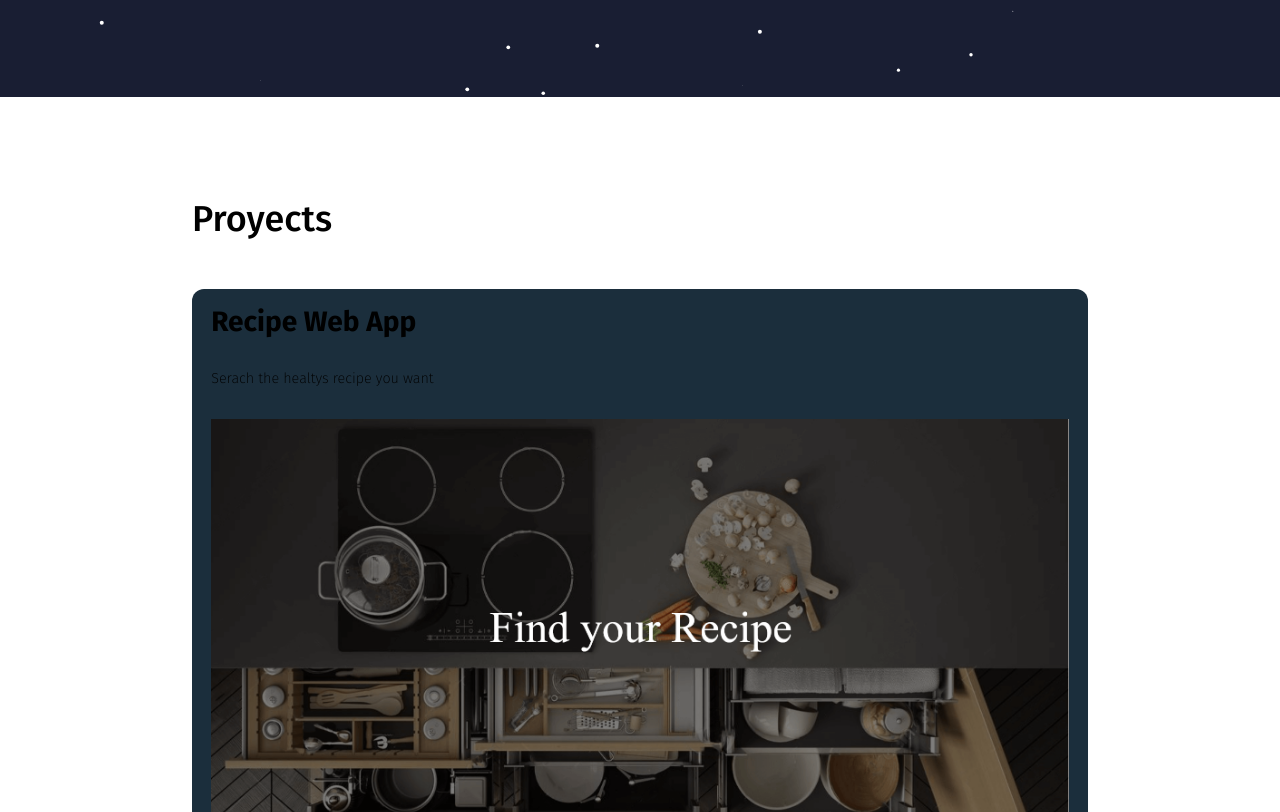
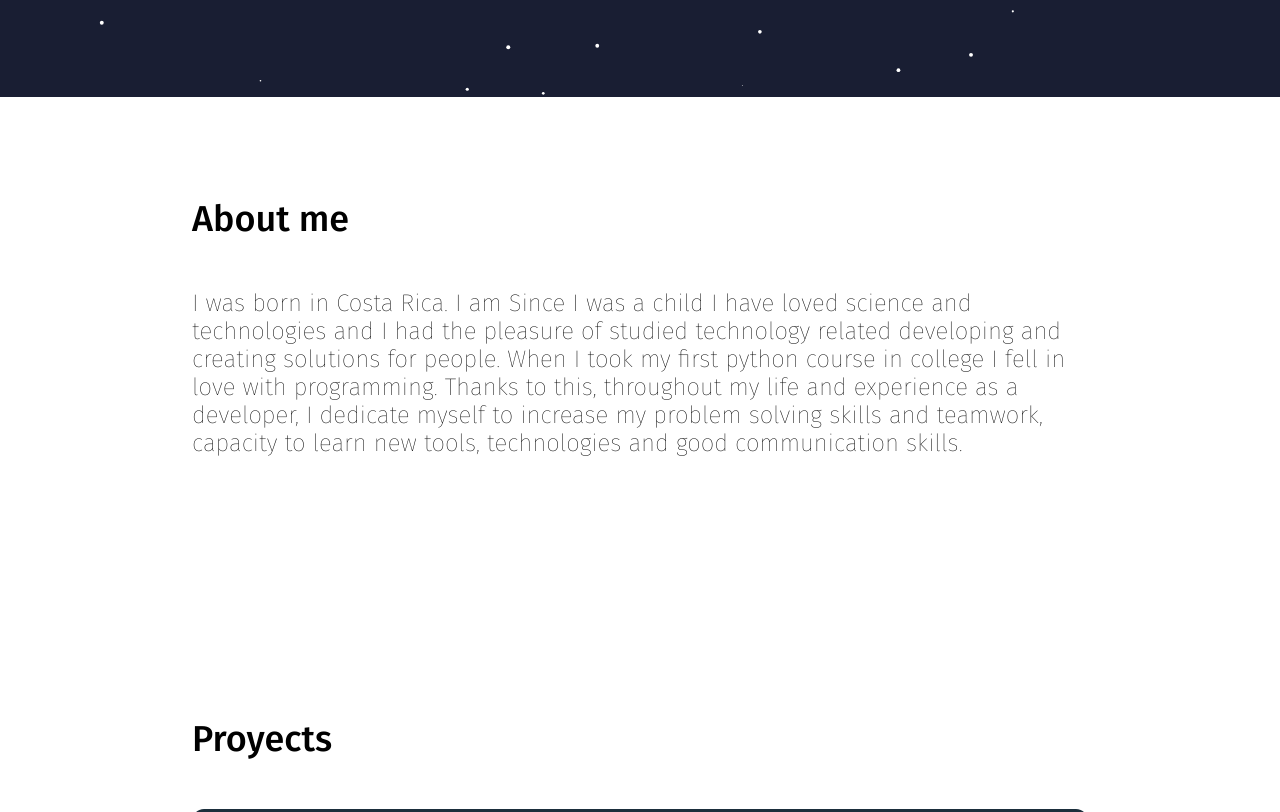
Before and after one commit to richiobando/ricardo-astro, an Astro site: page / in a window 1280 px wide. Shown: the part 703-1515 px from the top of the page. Built offline with nearby package versions, Linux system fonts and the light colour scheme; Astro itself is replaced by a stand-in of ours.

Commit message:
feat: :sparkles: add about

```diff
--- /dev/null
+++ b/src/components/About.astro
@@ -0,0 +1,16 @@
+---
+import s from '../styles/components/Proyects.module.scss';
+
+---
+<section >
+  <article class={s.container}>
+    <header>
+      <h2>About me</h2>
+    </header>
+    <p>
+      I was born in Costa Rica. I am Since I was a child I have loved science and technologies and I had the pleasure of studied technology related developing and creating solutions for people. When I took my first python course in college I fell in love with programming.  Thanks to this, throughout my life and experience as a developer, I dedicate myself to increase my problem solving skills and teamwork, capacity to learn new tools, technologies and good communication skills.
+    </p>
+
+  </article>
+
+</section>
--- a/src/layout/Layout.astro
+++ b/src/layout/Layout.astro
@@ -9,6 +9,7 @@ import Proyects from '../components/Proyects.astro';
 import Footer from '../components/Footer.astro';
 import ShootingStars from '../components/atoms/ShootingStars.jsx';
 import { SITE_TITLE, SITE_DESCRIPTION } from '../config';
+import About from "../components/About.astro";
 
 const {
   image,
@@ -34,6 +35,7 @@ const {
       <ShootingStars client:load bg={ 'hsl(229 ,34%,15%)'}  />
       <Navbar />
       <Hero />
+      <About/>
       <Proyects />
       <Contact />
       <Footer/>
--- /dev/null
+++ b/src/styles/components/About.scss
@@ -0,0 +1,11 @@
+@import '../variables';
+.container {
+  margin: 0 15% 10rem;
+  padding-top: 100px;
+  font-size: 1.5rem;
+  height: 95vh;
+  h2 {
+    font-weight: 500;
+    padding-bottom: 3rem;
+  }
+}
```
